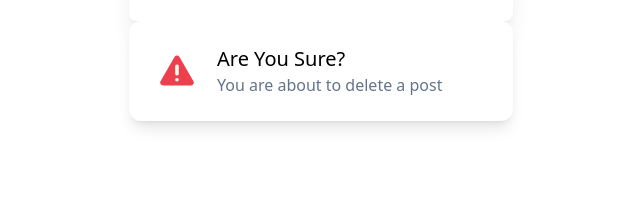
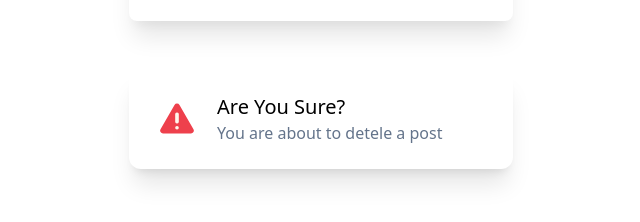
Before and after one commit to maruti-panchal/tailwind-css, a plain HTML site: page 01-utility-first/index.html in a window 1280 px wide. Shown: the part 280-502 px from the top of the page, without its empty margins (319-959 px from the left). Drawn offline with nearby package versions, Linux system fonts and the light colour scheme.

Commit message:
learned and comapred css and tailwind utility classes

```diff
--- a/01-utility-first/index.html
+++ b/01-utility-first/index.html
@@ -54,16 +54,11 @@
         <p class="alert-message">You are about to delete a post</p>
       </div>
     </div>
-
-    <div
-      class="flex items-center p-6 max-w-sm mx-auto bg-white rounded-xl shadow-lg space-x-4"
-    >
-      <div>
-        <img class="h-12 w-12" src="../assets/img/warning.svg" alt="alert" />
-      </div>
+    <div class="flex items-center p-6 max-w-sm mx-auto bg-white rounded-xl shadow-xl space-x-4 mt-12">
+      <img class="w-12 h-12" src="../assets/img/warning.svg" alt=""/>
       <div>
         <div class="text-xl font-medium text-black">Are You Sure?</div>
-        <p class="text-slate-500">You are about to delete a post</p>
+        <p class="text-slate-500">You are about to detele a post</p>
       </div>
     </div>
   </body>
```
